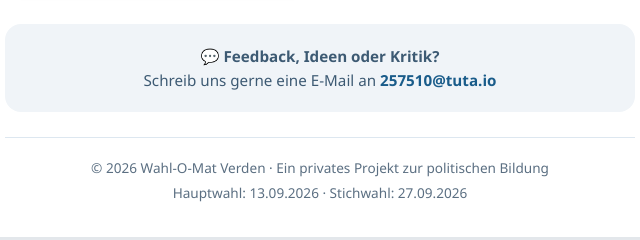
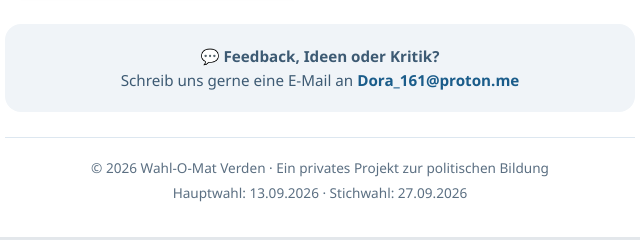
Before and after one commit to Dora1611312/Wahl-o-mat-verden, a plain HTML site: page index.html in a window 1280 px wide. Shown: the part 1472-1712 px from the top of the page, 320-960 px from the left. Drawn offline with Linux system fonts and the light colour scheme.

Commit message:
Update email contact in index.html

```diff
--- a/index.html
+++ b/index.html
@@ -233,7 +233,7 @@
                 <p>
                     💬 <strong>Feedback, Ideen oder Kritik?</strong><br>
                     Schreib uns gerne eine E-Mail an
-                    <a href="mailto:257510@tuta.io">257510@tuta.io</a>
+                    <a href="mailto:Dora_161!">Dora_161@proton.me</a>
                 </p>
             </div>
 
```
